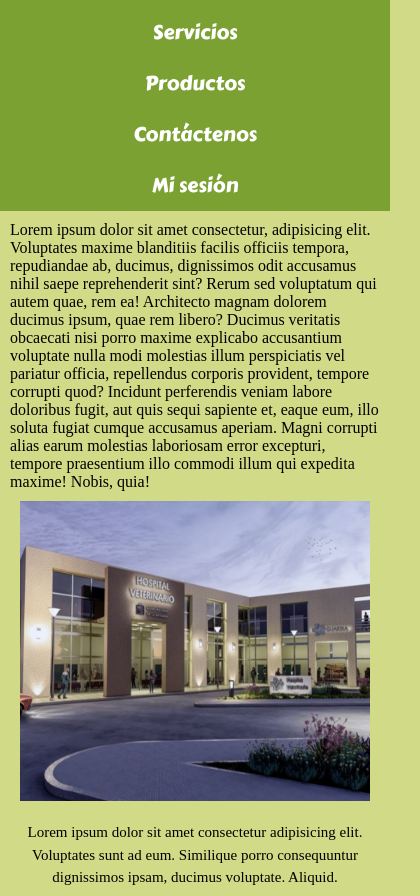
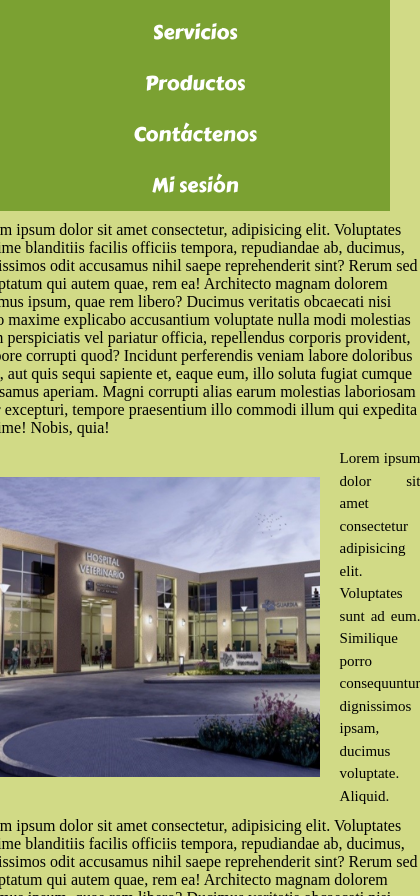
Before and after one commit to robertosaavedra4/segundaEntregaDesarrolloWeb, a plain HTML site: page index.html in a window 390 px wide. Shown: the part 199-1095 px from the top of the page, 420 px wide, since content can reach past the window. Drawn offline with Linux system fonts and the light colour scheme; a web font is replaced by a local one.

Commit message:
Add files via upload
Se actualizo el css

```diff
--- a/css/styles.css
+++ b/css/styles.css
@@ -1,45 +1,16 @@
-/* Reseteo del archivo */
-*{
-    margin: 0;
-    padding: 0;
-    box-sizing: border-box;
-}
-
-body{
-    background-color: rgb(209, 218, 134);
-    height: 100%;
-    margin: 0;
-    display: flex;
-    flex-direction: column;
-}
-
-main{
-    color: black;
-    font-family: "Noto Serif Hentaigana", serif;
-    margin-top: 10px;
-    margin-bottom: 10px;
-    margin-left: 10px;
-    margin-right: 10px;
-}
-
-.container_descripcion_hospital {
-    display: flex;
-    align-items: center;
-    gap: 20px;
-    max-width: 900px;
-    margin: auto;
-    font-size: 15px;
-    line-height: 1.5;
-    text-align: justify;
-    margin-top: 10px;
-    margin-bottom: 10px;
-}
-
-/* Estilos del header */
+@charset "UTF-8";
+/*Archivos Parciales*/
+/* Variables */
+/* Mixins */
+/* Variables */
+/* Mixins */
+/* Header */
 header {
   background-color: rgb(123, 161, 50);
   padding: 10px;
   font-family: "Carter One", serif;
+  width: 100%;
+  position: relative;
 }
 
 .container {
@@ -53,29 +24,30 @@ header {
 .logo {
   display: flex;
   flex-direction: column;
+  justify-content: center;
   align-items: center;
 }
-
 .logo img {
   width: 120px;
   height: auto;
   border-radius: 10px;
 }
-
 .logo h1 {
-    color: white;
+  color: rgb(255, 255, 255);
   font-size: 30px;
   margin-top: 5px;
 }
 
-/* Estilos del menú */
+/* Variables */
+/* Mixins */
+/* Menú */
 .items {
   display: flex;
   gap: 20px;
 }
 
 .items a {
-    color: white;
+  color: rgb(255, 255, 255);
   text-decoration: none;
   font-size: 20px;
   transition: color 0.5s;
@@ -93,7 +65,7 @@ header {
   max-width: 500px;
   margin: auto;
   padding: 20px;
-    background-color: rgb(149, 106, 77);
+  background-color: rgb(0, 86, 179);
   border-radius: 10px;
   box-shadow: 5px 5px 10px rgb(0, 0, 0);
 }
@@ -105,19 +77,23 @@ header {
   cursor: pointer;
 }
 
-.contact-form button:hover {
+.form_contact button:hover {
   background-color: rgb(0, 86, 179);
 }
 
-/* Estilos del footer */
+/* Variables */
+/* Mixins */
+/* Footer */
 footer {
   background-color: rgb(123, 161, 50);
-    color: white;
+  color: rgb(255, 255, 255);
   padding: 20px;
   display: flex;
   justify-content: center;
   position: relative;
   font-family: "Carter One", serif;
+  width: 100%;
+  position: relative;
 }
 
 .footer_container {
@@ -141,18 +117,19 @@ footer {
 .footer_list {
   list-style: none;
   display: flex;
+  display: flex;
   flex-direction: column;
+  justify-content: center;
+  align-items: center;
   gap: 10px;
   margin-right: 200px;
 }
-
 .footer_list li {
   display: flex;
   align-items: center;
   gap: 10px;
   font-size: 16px;
 }
-
 .footer_list li img {
   width: 24px;
   height: 24px;
@@ -174,51 +151,79 @@ footer {
   transform: scale(1.1);
 }
 
-/* Responsivo p/celulares */
+/* Variables */
+/* Mixins */
+/* Responsivo */
 @media (max-width: 768px) {
   .container {
     flex-direction: column;
     text-align: center;
   }
-
   .items {
     flex-direction: column;
     margin-top: 10px;
   }
-
   .container_descripcion_hospital {
     flex-direction: column;
     text-align: center;
   }
-
   .contact-form {
     width: 90%;
   }
-
   .footer_container {
     flex-direction: column;
     text-align: center;
     gap: 15px;
   }
-
   .footer_info {
     text-align: center;
     margin-left: 0;
   }
-
   .footer_title {
     margin-left: 0;
   }
-
   .footer_list {
     align-items: center;
-        margin-left: 0;    }
-
+    margin-left: 0;
+  }
   .footer_list li {
     justify-content: center;
   }
+}
+/* Reseteo */
+* {
+  margin: 0;
+  padding: 0;
+  box-sizing: border-box;
+}
 
-    .whatsapp_button {
-        position: bottom;
+body {
+  background-color: rgb(209, 218, 134);
+  height: 100%;
+  margin: 0;
+  display: flex;
+  flex-direction: column;
+  justify-content: center;
+  align-items: center;
 }
+
+main {
+  color: rgb(0, 0, 0);
+  font-family: "Noto Serif Hentaigana", serif;
+  margin: 10px;
 }
+
+.container_descripcion_hospital {
+  display: flex;
+  flex-direction: row;
+  justify-content: start;
+  align-items: center;
+  gap: 20px;
+  max-width: 900px;
+  margin: 10px auto;
+  font-size: 15px;
+  line-height: 1.5;
+  text-align: justify;
+}
+
+/*# sourceMappingURL=styles.css.map */
```
Also changed, not shown: 1 other file. Lines whose indentation alone changed are shown as unchanged.
